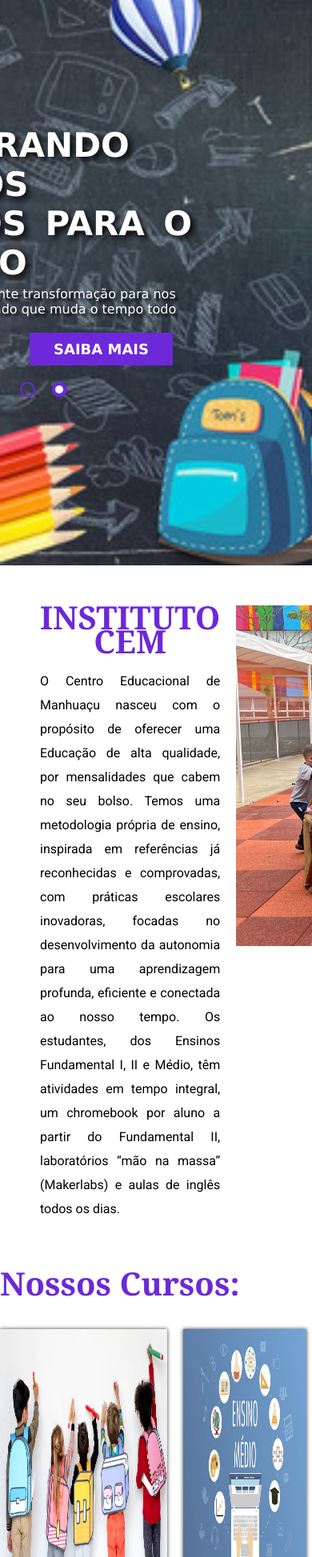
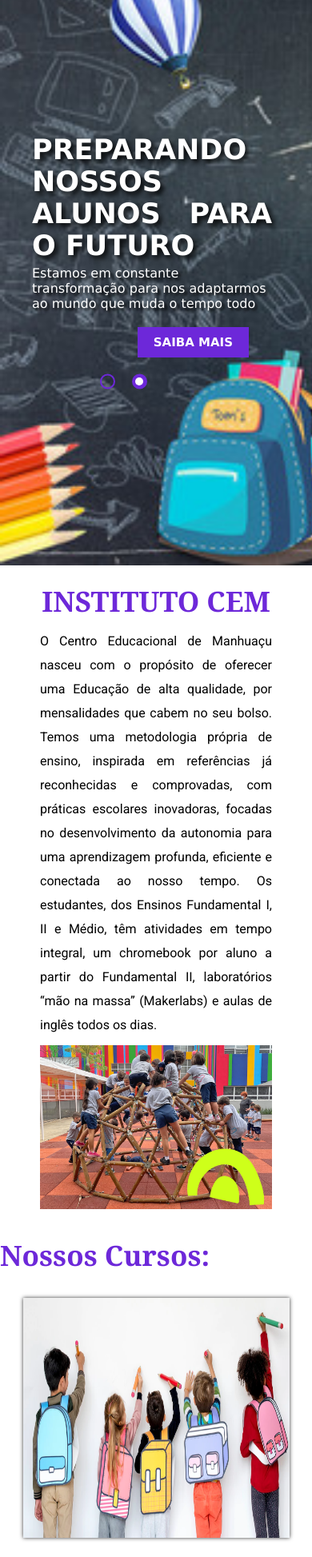
Before and after one commit to feDaher/webEscola, a plain HTML site: page index.html in a window 390 px wide. Shown: the part 53-2000 px from the top of the page at 80% size. Drawn offline with Linux system fonts and the light colour scheme.

Commit message:
responsividade section

```diff
--- a/style.css
+++ b/style.css
@@ -227,6 +227,7 @@
   max-width: 1000px;
   margin: 10px auto;
 }
+
 h2{
   font-family: Georgia, 'Times New Roman', Times, serif;
   font-size: 40px;
@@ -405,6 +406,64 @@
   gap: 150px;
 }
 
+@media (max-width: 650px) {
+  .content{
+    margin: 0 50px;
+  }
+
+  .title{
+    font-size: 35px;
+    width: 300px;
+  }
+  .paragraph{
+    width: 300px;
+  }
+  .button {
+    font-size: 15px;
+    padding: 10px 20px;
+  }
+  .button:hover{
+    background-color: #6c28d9a4;
+  }
+}
+
+@media (max-width: 1024px) {
+  .infoCem {
+    margin: 30px 50px;
+    gap: 10px;
+    display: flex;
+    flex-direction: column;
+    justify-content: center;
+    align-items: center;
+  }
+  .infoTitle{
+    font-size: 35px;
+  }
+  .imgInfo {
+    object-fit: cover;
+    max-width: 100%;
+  }
+  .containerCursos{
+    max-width: 600px;
+    margin: 10px auto;
+  }
+  h2{
+    font-size: 35px;
+  }
+  .contentCursos{
+    display: flex;
+    flex-direction: column;
+    justify-content: center;
+    align-items: center;
+    margin-top: 30px;
+    gap: 10px;
+  }
+
+  .cursosButton{
+    font-size: 15px;
+    padding: 10px 30px;
+  }
+}
 
 
 @media (max-width: 700px) {
```
